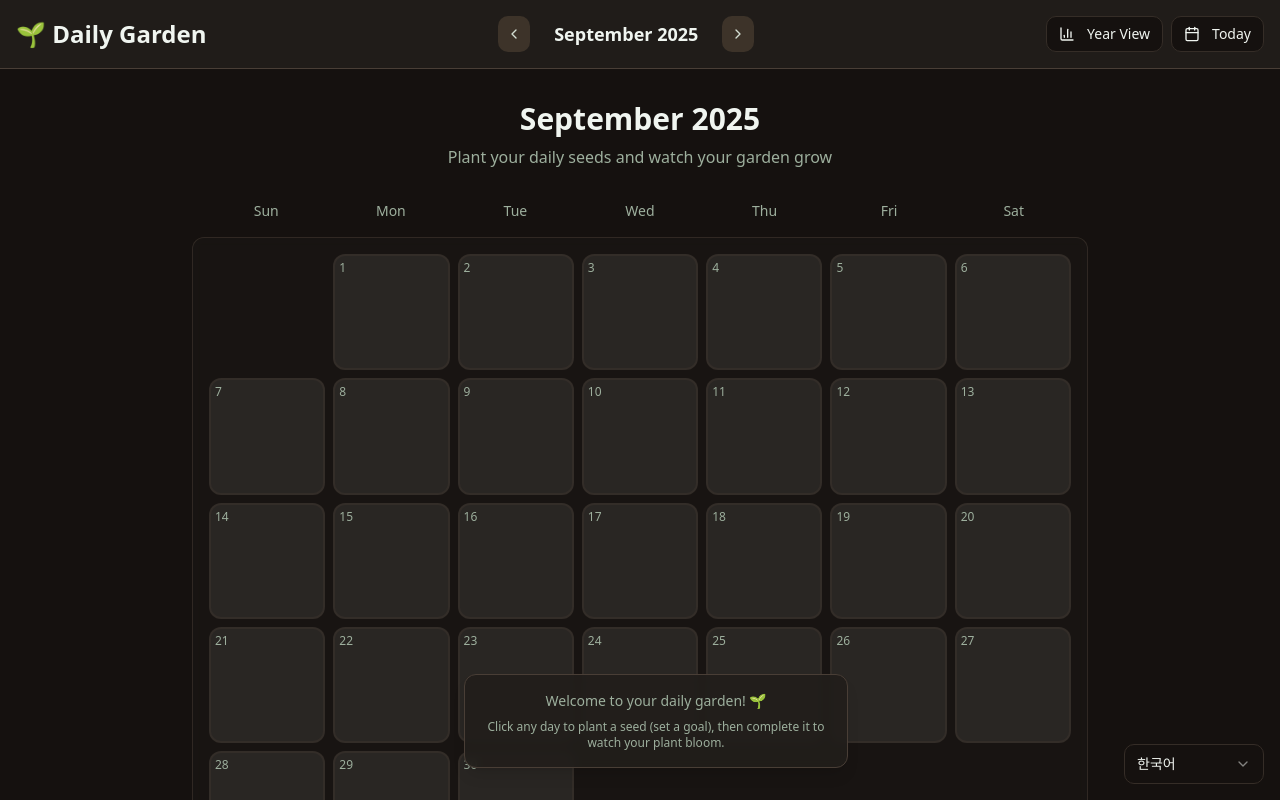
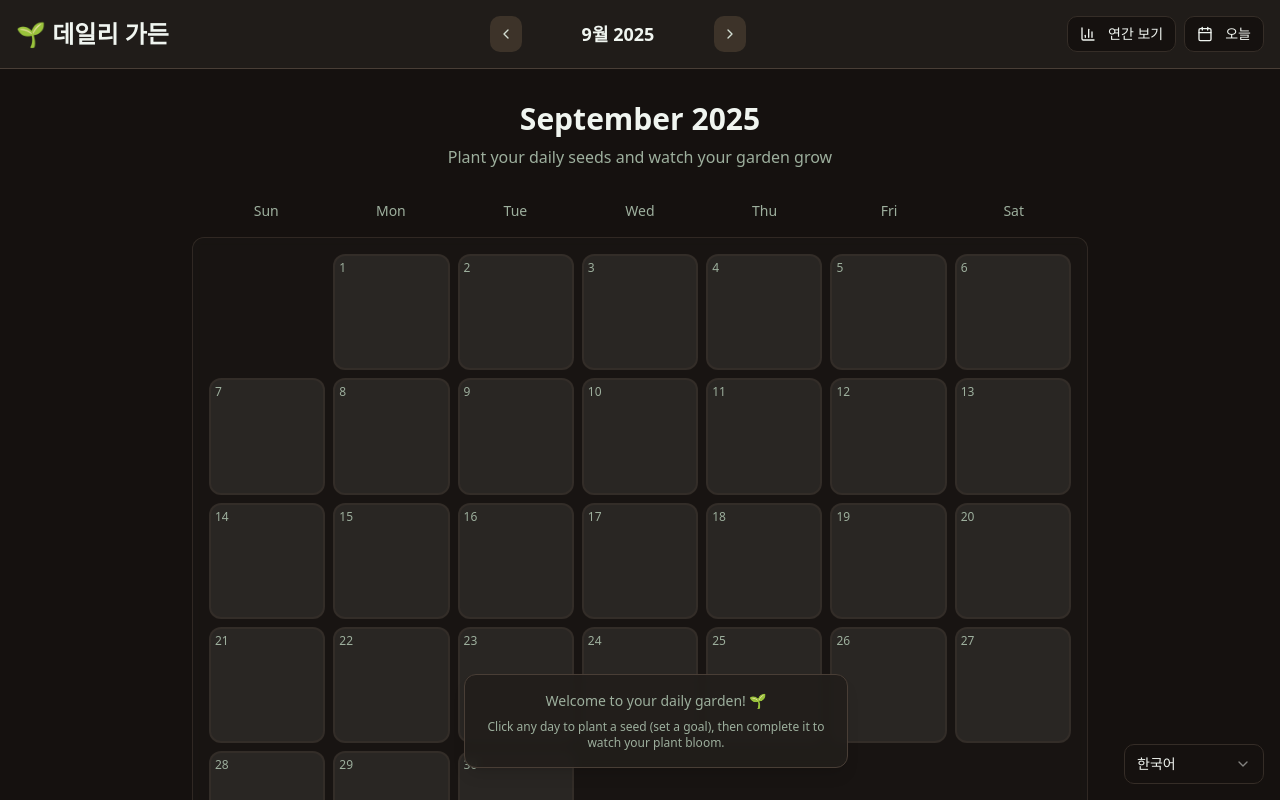
Before and after one commit to rgd5262/seedflow-garden-main, a React (Vite) app: page / in a window 1280 px wide. Shown: the top 800 px of the page. Built offline with nearby package versions, Linux system fonts and the light colour scheme.

Commit message:
feat(i18n): localize nav, seed dialog, year overview/grid using locale context

```diff
--- a/src/components/GardenNavigation.tsx
+++ b/src/components/GardenNavigation.tsx
@@ -2,6 +2,9 @@ import React from 'react';
 import { Button } from '@/components/ui/button';
 import { ChevronLeft, ChevronRight, Calendar, BarChart3 } from 'lucide-react';
 import { cn } from '@/lib/utils';
+import { monthNames } from '@/constants/i18n';
+import { STRINGS, type Locale } from '@/constants/i18n';
+import { useLocale } from '@/components/LanguageSwitcher';
 
 interface GardenNavigationProps {
   currentMonth: number;
@@ -20,10 +23,9 @@ const GardenNavigation: React.FC<GardenNavigationProps> = ({
   onToggleYearView,
   className
 }) => {
-  const monthNames = [
-    'January', 'February', 'March', 'April', 'May', 'June',
-    'July', 'August', 'September', 'October', 'November', 'December'
-  ];
+  const { locale } = useLocale();
+  const mNames = monthNames(locale);
+  const S = STRINGS[locale as Locale];
 
   const goToPreviousMonth = () => {
     if (currentMonth === 0) {
@@ -53,7 +55,7 @@ const GardenNavigation: React.FC<GardenNavigationProps> = ({
           {/* Left: App Title */}
           <div className="flex items-center space-x-4">
             <h1 className="text-2xl font-bold text-foreground">
-              🌱 Daily Garden
+              🌱 {S.app_title}
             </h1>
           </div>
 
@@ -72,11 +74,11 @@ const GardenNavigation: React.FC<GardenNavigationProps> = ({
             <div className="text-center min-w-40">
               {showYearView ? (
                 <span className="text-lg font-semibold text-foreground">
-                  {currentYear} Overview
+                  {S.year_overview_title(currentYear)}
                 </span>
               ) : (
                 <span className="text-lg font-semibold text-foreground">
-                  {monthNames[currentMonth]} {currentYear}
+                  {mNames[currentMonth]} {currentYear}
                 </span>
               )}
             </div>
@@ -101,7 +103,7 @@ const GardenNavigation: React.FC<GardenNavigationProps> = ({
               className="flex items-center space-x-1"
             >
               <BarChart3 className="w-4 h-4" />
-              <span className="hidden sm:inline">Year View</span>
+              <span className="hidden sm:inline">{S.nav_year_view}</span>
             </Button>
 
             <Button
@@ -111,7 +113,7 @@ const GardenNavigation: React.FC<GardenNavigationProps> = ({
               className="flex items-center space-x-1"
             >
               <Calendar className="w-4 h-4" />
-              <span className="hidden sm:inline">Today</span>
+              <span className="hidden sm:inline">{S.nav_today}</span>
             </Button>
           </div>
         </div>
--- a/src/components/PlantSeedDialog.tsx
+++ b/src/components/PlantSeedDialog.tsx
@@ -11,6 +11,8 @@ import { Input } from '@/components/ui/input';
 import { Label } from '@/components/ui/label';
 import { Textarea } from '@/components/ui/textarea';
 import seedIcon from '@/assets/seed.png';
+import { useLocale } from '@/components/LanguageSwitcher';
+import { STRINGS, monthNames, type Locale } from '@/constants/i18n';
 
 interface PlantSeedDialogProps {
   isOpen: boolean;
@@ -31,6 +33,9 @@ const PlantSeedDialog: React.FC<PlantSeedDialogProps> = ({
 }) => {
   const [title, setTitle] = useState('');
   const [description, setDescription] = useState('');
+  const { locale } = useLocale();
+  const S = STRINGS[locale as Locale];
+  const mNames = monthNames(locale);
 
   const handleSubmit = (e: React.FormEvent) => {
     e.preventDefault();
@@ -42,12 +47,7 @@ const PlantSeedDialog: React.FC<PlantSeedDialogProps> = ({
     }
   };
 
-  const monthNames = [
-    'January', 'February', 'March', 'April', 'May', 'June',
-    'July', 'August', 'September', 'October', 'November', 'December'
-  ];
-
-  const formattedDate = date ? `${monthNames[month]} ${date}, ${year}` : '';
+  const formattedDate = date ? `${mNames[month]} ${date}, ${year}` : '';
 
   return (
     <Dialog open={isOpen} onOpenChange={onClose}>
@@ -59,21 +59,21 @@ const PlantSeedDialog: React.FC<PlantSeedDialogProps> = ({
             </div>
           </div>
           <DialogTitle className="text-xl font-semibold text-foreground">
-            Plant Your Daily Seed
+            {S.seed_dialog_title}
           </DialogTitle>
           <DialogDescription className="text-muted-foreground">
-            What do you want to accomplish on {formattedDate}?
+            {S.seed_dialog_desc(formattedDate)}
           </DialogDescription>
         </DialogHeader>
 
         <form onSubmit={handleSubmit} className="space-y-4">
           <div className="space-y-2">
             <Label htmlFor="title" className="text-foreground">
-              Goal Title
+              {S.seed_label_title}
             </Label>
             <Input
               id="title"
-              placeholder="Learn something new, exercise, write..."
+              placeholder={S.seed_placeholder_title}
               value={title}
               onChange={(e) => setTitle(e.target.value)}
               className="bg-seed-dormant border-border text-foreground placeholder:text-muted-foreground"
@@ -84,11 +84,11 @@ const PlantSeedDialog: React.FC<PlantSeedDialogProps> = ({
 
           <div className="space-y-2">
             <Label htmlFor="description" className="text-foreground">
-              Description (optional)
+              {S.seed_label_description}
             </Label>
             <Textarea
               id="description"
-              placeholder="Add more details about your plan..."
+              placeholder={S.seed_placeholder_description}
               value={description}
               onChange={(e) => setDescription(e.target.value)}
               className="bg-seed-dormant border-border text-foreground placeholder:text-muted-foreground resize-none"
@@ -103,14 +103,14 @@ const PlantSeedDialog: React.FC<PlantSeedDialogProps> = ({
               onClick={onClose}
               className="flex-1"
             >
-              Cancel
+              {S.seed_btn_cancel}
             </Button>
             <Button
               type="submit"
               className="flex-1 bg-plant-growing hover:bg-plant-highlight text-primary-foreground"
               disabled={!title.trim()}
             >
-              Plant Seed 🌱
+              {S.seed_btn_submit}
             </Button>
           </div>
         </form>
--- a/src/components/YearGrid.tsx
+++ b/src/components/YearGrid.tsx
@@ -1,6 +1,8 @@
 import React, { useMemo } from 'react';
 import { cn, formatLocalDateKey } from '@/lib/utils';
 import { Plan } from '@/components/GardenParcel';
+import { MONTHS_SHORT, STRINGS, type Locale } from '@/constants/i18n';
+import { useLocale } from '@/components/LanguageSwitcher';
 
 interface YearGridProps {
   year: number;
@@ -9,12 +11,15 @@ interface YearGridProps {
   onMonthSelect?: (monthIndex: number) => void; // optional navigation
 }
 
-function getMonthAbbr(monthIndex: number): string {
-  const abbr = ['Jan','Feb','Mar','Apr','May','Jun','Jul','Aug','Sep','Oct','Nov','Dec'];
+function getMonthAbbr(monthIndex: number, locale: Locale): string {
+  const abbr = MONTHS_SHORT[locale] as readonly string[];
   return abbr[monthIndex] ?? '';
 }
 
 export const YearGrid: React.FC<YearGridProps> = ({ year, allPlans, className, onMonthSelect }) => {
+  const { locale } = useLocale();
+  const S = STRINGS[locale as Locale];
+
   // Map local dateKey -> state/title for O(1) lookup
   const stateByDate = useMemo(() => {
     const map = new Map<string, { state: Plan['state']; title: string }>();
@@ -98,7 +103,7 @@ export const YearGrid: React.FC<YearGridProps> = ({ year, allPlans, className, o
           <div key={idx} className="flex items-end justify-center">
             {m !== -1 && (
               <span className="text-[10px] text-muted-foreground leading-none">
-                {getMonthAbbr(m)}
+                {getMonthAbbr(m, locale as Locale)}
               </span>
             )}
           </div>
@@ -129,11 +134,11 @@ export const YearGrid: React.FC<YearGridProps> = ({ year, allPlans, className, o
 
       {/* Legend */}
       <div className="flex items-center gap-2 mt-3 text-xs text-muted-foreground px-1">
-        <span>Less</span>
+        <span>{S.legend_less}</span>
         <span className="w-3 h-3 rounded-[2px] bg-seed-dormant/40 border border-border/20" />
         <span className="w-3 h-3 rounded-[2px] bg-seed-planted border border-border/20" />
         <span className="w-3 h-3 rounded-[2px] bg-plant-bloomed border border-border/20" />
-        <span>More</span>
+        <span>{S.legend_more}</span>
       </div>
     </div>
   );
--- a/src/components/YearOverview.tsx
+++ b/src/components/YearOverview.tsx
@@ -2,6 +2,8 @@ import React from 'react';
 import { cn, parseLocalDateKey } from '@/lib/utils';
 import { Plan } from './GardenParcel';
 import YearGrid from './YearGrid';
+import { STRINGS, monthNames, MONTHS_SHORT, type Locale } from '@/constants/i18n';
+import { useLocale } from '@/components/LanguageSwitcher';
 
 interface YearOverviewProps {
   year: number;
@@ -18,10 +20,9 @@ const YearOverview: React.FC<YearOverviewProps> = ({
   onMonthSelect,
   className
 }) => {
-  const monthNames = [
-    'Jan', 'Feb', 'Mar', 'Apr', 'May', 'Jun',
-    'Jul', 'Aug', 'Sep', 'Oct', 'Nov', 'Dec'
-  ];
+  const { locale } = useLocale();
+  const S = STRINGS[locale as Locale];
+  const monthShort = MONTHS_SHORT[locale as Locale];
 
   const getMonthStats = (month: number) => {
     const monthPlans = allPlans.filter(plan => {
@@ -54,16 +55,16 @@ const YearOverview: React.FC<YearOverviewProps> = ({
     <div className={cn("w-full max-w-6xl mx-auto", className)}>
       <div className="text-center mb-4">
         <h3 className="text-xl font-semibold text-foreground mb-1">
-          {year} Garden Overview
+          {S.year_overview_title(year)}
         </h3>
         <p className="text-sm text-muted-foreground">
-          Click any month to tend your garden
+          {S.year_overview_subtitle}
         </p>
       </div>
 
       {/* Monthly Summary Grid (compact) */}
       <div className="mb-4 grid grid-cols-3 sm:grid-cols-6 lg:grid-cols-12 gap-2">
-        {monthNames.map((name, idx) => {
+        {monthShort.map((name, idx) => {
           const stats = getMonthStats(idx);
           const isActive = idx === currentMonth;
           return (
@@ -113,19 +114,19 @@ const YearOverview: React.FC<YearOverviewProps> = ({
           <div className="text-xl font-bold text-plant-bloomed">
             {allPlans.filter(p => p.state === 'completed').length}
           </div>
-          <div className="text-muted-foreground">Total Completed</div>
+          <div className="text-muted-foreground">{S.year_summary_completed}</div>
         </div>
         <div className="text-center">
           <div className="text-xl font-bold text-plant-growing">
             {allPlans.filter(p => p.state === 'planted').length}
           </div>
-          <div className="text-muted-foreground">Currently Growing</div>
+          <div className="text-muted-foreground">{S.year_summary_growing}</div>
         </div>
         <div className="text-center">
           <div className="text-xl font-bold text-autumn-gold">
             {Math.round((allPlans.filter(p => p.state === 'completed').length / 365) * 100)}%
           </div>
-          <div className="text-muted-foreground">Year Progress</div>
+          <div className="text-muted-foreground">{S.year_summary_progress}</div>
         </div>
       </div>
     </div>
```
